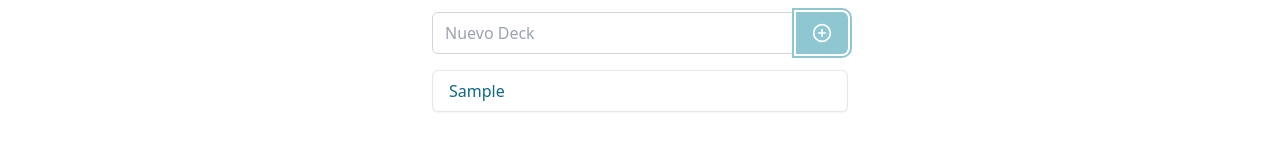
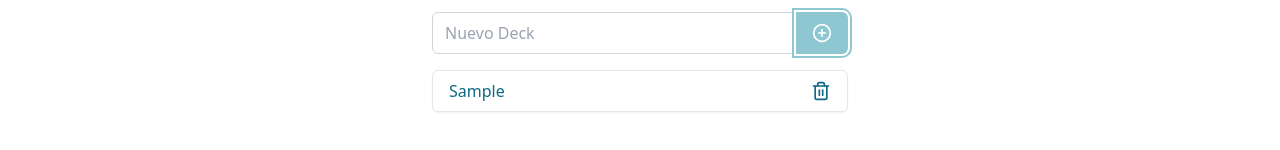
Before and after one commit to stivenjsdev/flashcard, a React (Vite) app: page / in a window 1280 px wide. Both pictures are taken after typing "Sample" into the empty fields and a click on the button 822 px from the left and 448 px from the top of the page. Shown: the part 394-544 px from the top of the page. Built offline with nearby package versions, Linux system fonts and the light colour scheme.

Commit message:
feat: remove deck

```diff
--- a/src/App.tsx
+++ b/src/App.tsx
@@ -1,5 +1,5 @@
 import FlashCardList from "@/components/FlashCardList";
-import FlashCardDecks from "./components/FlashCardDeckList";
+import FlashCardDecks from "./components/DeckList";
 
 const cards = [
   {
--- a/src/components/FlashCardDeck.tsx
+++ b/src/components/Deck.tsx
@@ -1,11 +1,13 @@
 import { useDeck } from "@/hooks/useDeck";
 import { PlusCircle } from "lucide-react";
 import { useMemo, useState } from "react";
-import { useParams } from "react-router-dom";
+import { useNavigate, useParams } from "react-router-dom";
 import FlashCardList from "./FlashCardList";
 
-const FlashCardDeck = () => {
+const Deck = () => {
   const { id } = useParams();
+  const navigate = useNavigate();
+
   const {
     state: { decks },
     dispatch,
@@ -38,14 +40,18 @@ const FlashCardDeck = () => {
     }
   };
 
+  const onBack = () => {
+    navigate(-1);
+  };
+
   return (
     <div className="w-full max-w-md mx-auto">
-      <div className="flex items-center mb-4">
+      <div className="flex items-center justify-center mb-4 gap-1">
         {/* <button
           onClick={onBack}
-          className="mr-4 p-2 rounded-full hover:bg-gray-200 focus:outline-none focus:ring-2 focus:ring-blue-500"
+          className="rounded-full hover:bg-gray-200 focus:outline-none focus:ring-2 focus:ring-blue-500"
         >
-          <ArrowLeft className="w-6 h-6" />
+          <ArrowLeft className="w-4 h-4 mt-1 text-tertiary-normal" />
         </button> */}
         <h2 className="text-2xl font-bold text-tertiary-normal">
           {deck?.name}
@@ -86,4 +92,4 @@ const FlashCardDeck = () => {
   );
 };
 
-export default FlashCardDeck;
+export default Deck;
--- a/src/components/FlashCardDeckList.tsx
+++ b/src/components/DeckList.tsx
@@ -1,9 +1,9 @@
 import { useDeck } from "@/hooks/useDeck";
-import { PlusCircle } from "lucide-react";
+import { PlusCircle, Trash2 } from "lucide-react";
 import { useState } from "react";
 import { useNavigate } from "react-router-dom";
 
-const FlashCardDeckList = () => {
+const DeckList = () => {
   const {
     state: { decks },
     dispatch,
@@ -22,6 +22,11 @@ const FlashCardDeckList = () => {
 
   const handleSelectDeck = (deckId: number) => {
     navigate(`/${deckId}`);
+  };
+
+  const handleRemoveDeck = (event: React.MouseEvent<HTMLButtonElement>, deckId: number) => {
+    event.stopPropagation();
+    dispatch({ type: "REMOVE_DECK", payload: { deckId} });
   };
 
   return (
@@ -46,10 +51,15 @@ const FlashCardDeckList = () => {
         {decks.map((deck) => (
           <li
             key={deck.id}
-            className="px-4 py-2 bg-white border border-gray-200 rounded-md shadow-sm hover:shadow-md transition-shadow duration-200 cursor-pointer text-tertiary-normal"
+            className="flex justify-between px-4 py-2 bg-white border border-gray-200 rounded-md shadow-sm hover:shadow-md transition-shadow duration-200 cursor-pointer text-tertiary-normal"
             onClick={() => handleSelectDeck(deck.id)}
           >
             {deck.name}
+            <div className="flex justify-center items-center">
+              <button onClick={(e) => handleRemoveDeck(e, deck.id)}>
+                <Trash2 className="w-5 h-5" />
+              </button>
+            </div>
           </li>
         ))}
       </ul>
@@ -57,4 +67,4 @@ const FlashCardDeckList = () => {
   );
 };
 
-export default FlashCardDeckList;
+export default DeckList;
--- a/src/pages/DeckPage.tsx
+++ b/src/pages/DeckPage.tsx
@@ -1,7 +1,7 @@
-import FlashCardDeck from "@/components/FlashCardDeck";
+import Deck from "@/components/Deck";
 
 const DeckPage = () => {
-  return <FlashCardDeck />;
+  return <Deck />;
 };
 
 export default DeckPage;
--- a/src/pages/IndexPage.tsx
+++ b/src/pages/IndexPage.tsx
@@ -1,9 +1,9 @@
-import FlashCardDeckList from "@/components/FlashCardDeckList";
+import DeckList from "@/components/DeckList";
 
 const IndexPage = () => {
   return (
     <>
-      <FlashCardDeckList />
+      <DeckList />
     </>
   );
 };
--- a/src/reducers/deckReducer.ts
+++ b/src/reducers/deckReducer.ts
@@ -21,6 +21,10 @@ export type DeckActions =
   | {
       type: "UPDATE_DECK";
       payload: { updatedDeck: Deck };
+    }
+  | {
+      type: "REMOVE_DECK";
+      payload: { deckId: number };
     };
 
 export const deckReducer = (
@@ -43,6 +47,14 @@ export const deckReducer = (
       decks: updatedDecks,
     };
   }
+  if (action.type === "REMOVE_DECK") {
+    const deckId = action.payload.deckId;
+    const updatedDecks = state.decks.filter((deck) => deck.id !== deckId);
+    return {
+      ...state,
+      decks: updatedDecks,
+    };
+  }
 
   return state;
 };
```
